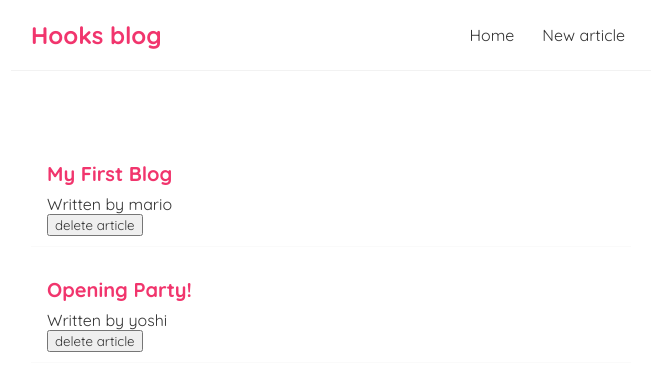
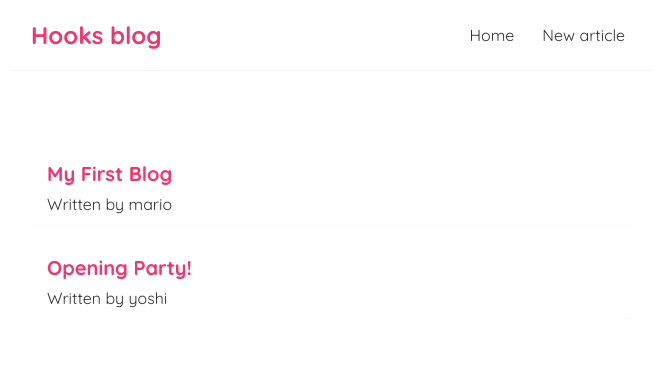
Before and after one commit to catalintugui/blog-hooks, a React (Create React App) app in the folder blog-client/: page / in a window 1280 px wide. Shown: the top 390 px of the page, without its empty margins (309-965 px from the left). Built offline with nearby package versions, Linux system fonts and the light colour scheme; data requests are answered from the project's data file.

Commit message:
custom hook

```diff
--- a/blog-client/src/ArticlesList.js
+++ b/blog-client/src/ArticlesList.js
@@ -1,4 +1,4 @@
-const ArticlesList = ({articles, handleDelete}) => {
+const ArticlesList = ({articles}) => {
 
     return(
         <div className="blog-list">
@@ -6,7 +6,6 @@
                <div className="blog-preview" key={item.id}>
                     <h2>{item.title}</h2>
                     <p>Written by {item.author}</p>
-                    <button onClick={() => handleDelete(item.id)}>delete article</button>
                </div>
            )}
         </div>
--- a/blog-client/src/Home.js
+++ b/blog-client/src/Home.js
@@ -1,42 +1,15 @@
-import { useState, useEffect } from "react"
+import useFetch from './useFetch';
 import ArticlesList from './ArticlesList'
 
 const Home = () => {
-    const [articles, setArticles] = useState(null);
-    const [isLoading, setIsLoading] = useState(true);
-    const [error, setError] = useState(null);
 
-    const handleDelete = (id) => {
-        const updatedArticles = articles.filter(item => item.id !== id);
-        setArticles(updatedArticles);
-    }
-
-    useEffect(() => {
-        setTimeout(() => {
-            fetch('http://localhost:8800/articles')
-            .then(response => {
-                if(!response.ok){
-                    throw Error('could not fetch the data')
-                }
-                return response.json()
-            })
-            .then(data => {
-                setArticles(data);
-                setIsLoading(false);
-                setError(null);
-            })
-            .catch(error => {
-                setIsLoading(false);
-                setError(error.message);
-            })
-        }, 1000)
-    }, []);
+    const {data: articles, isLoading, error} = useFetch('http://localhost:8800/articles');
 
     return (
         <div className="home">
             {error && <div>{error}</div>}
             {isLoading && <div>Loading...</div>}
-            {articles && <ArticlesList articles={articles} handleDelete={handleDelete}/>}
+            {articles && <ArticlesList articles={articles} />}
         </div>
     )
 }
--- /dev/null
+++ b/blog-client/src/useFetch.js
@@ -0,0 +1,32 @@
+import { useState, useEffect } from "react";
+
+const useFetch = (url) => {
+    const [data, setData] = useState(null);
+    const [isLoading, setIsLoading] = useState(true);
+    const [error, setError] = useState(null);
+
+    useEffect(() => {
+        setTimeout(() => {
+            fetch(url)
+            .then(response => {
+                if(!response.ok){
+                    throw Error('could not fetch the data')
+                }
+            return response.json()
+            })
+            .then(data => {
+                setData(data);
+                setIsLoading(false);
+                setError(null);
+            })
+            .catch(error => {
+                setIsLoading(false);
+                setError(error.message);
+            })
+        }, 1000)
+    }, [url]);
+
+    return {data, isLoading, error}
+}
+
+export default useFetch
```
